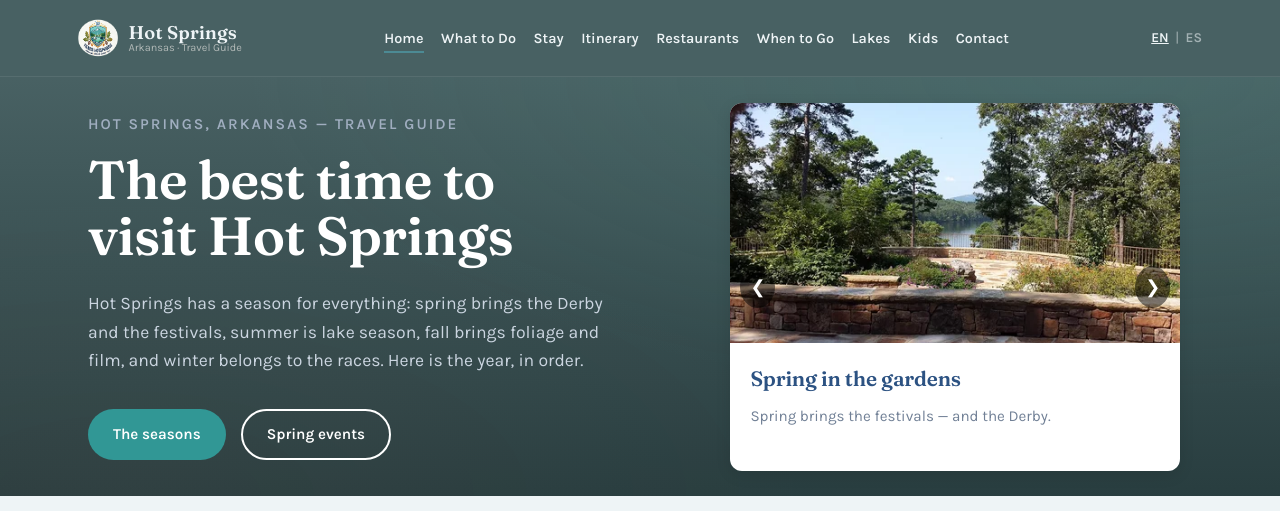
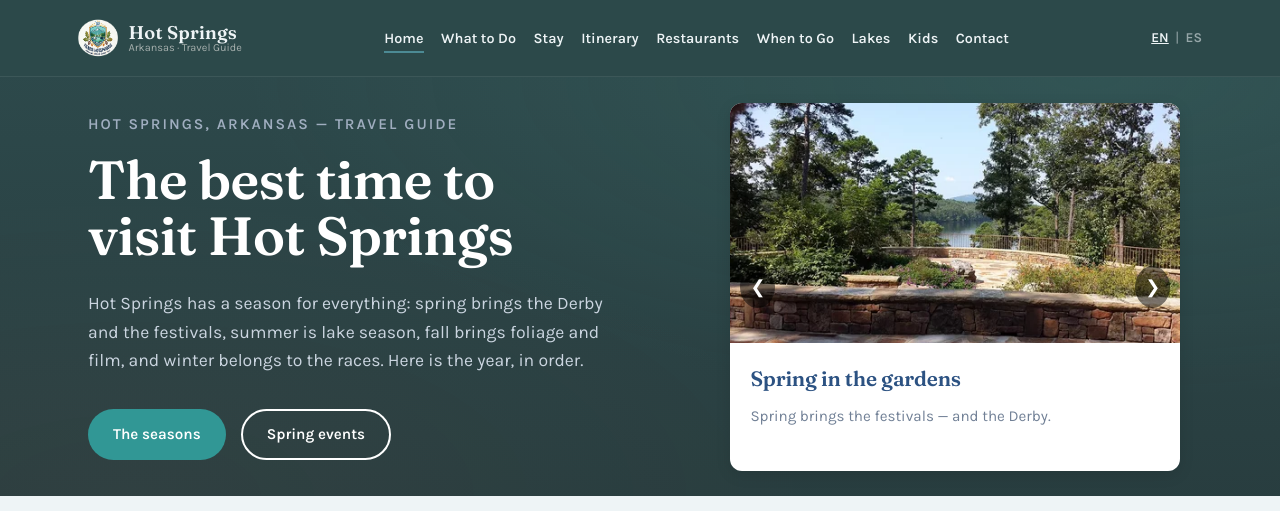
Before and after one commit to robguter/HotSprings, a PHP site: page /best-time-to-visit-hot-springs.php in a window 1280 px wide. Shown: the top 511 px of the page. Run offline with PHP 8.4, Linux system fonts and the light colour scheme; some libraries are stand-ins or nearby versions.

Commit message:
Estilo oscuro Inicio 2

```diff
--- a/pubs/css/style.css
+++ b/pubs/css/style.css
@@ -7,7 +7,7 @@
 
 :root{
   /* -- paleta: minerales de fuentes termales -- */
-  --deep-teal:   #123133C0;
+  --deep-teal:   #123133E0;
   --deep-teal-2: #0d2426E0;
   --spring-teal: #4C8A94;   /* Vida Activa */
   --amber:       #2E8AC9;   /* Cocina y Hogar */
```
